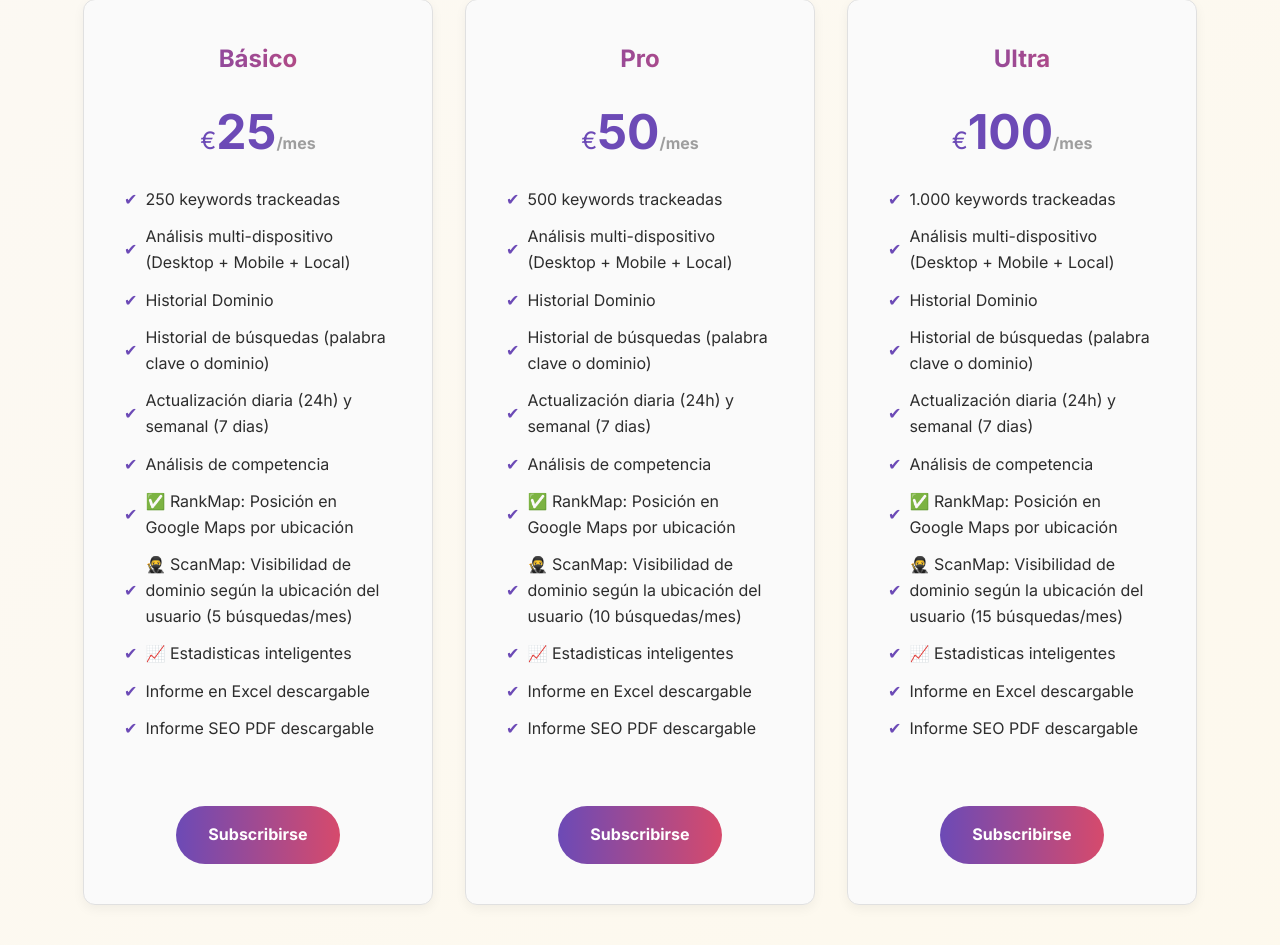
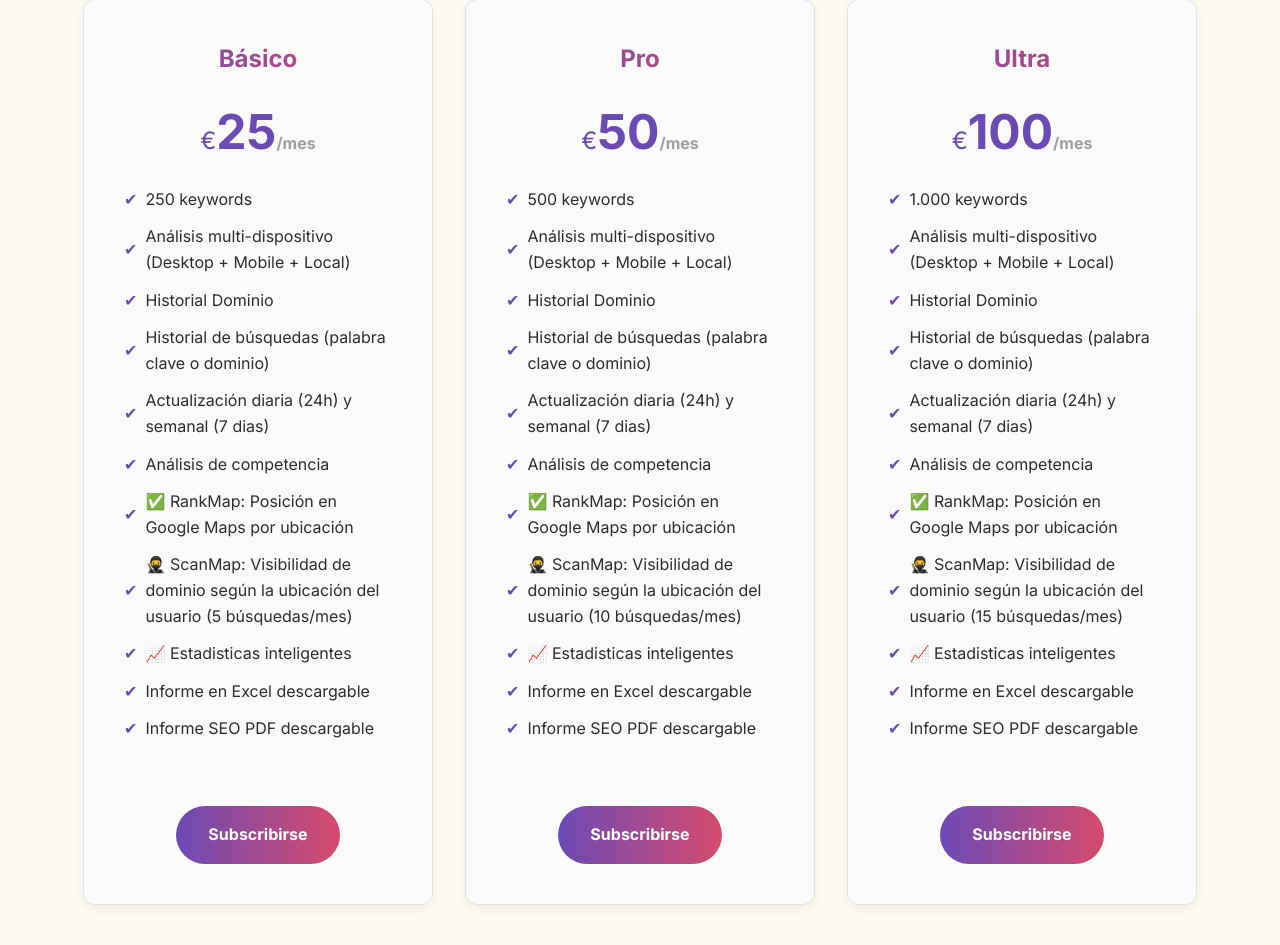
Before and after one commit to E2517/RANKU-SEO-NEXTJS-VERCEL, a Next.js app: page / in a window 1280 px wide. Shown: the part 5091-6036 px from the top of the page. Built offline with nearby package versions, Linux system fonts and the light colour scheme; no server answers; the database is empty.

Commit message:
remove trackeadas

```diff
--- a/app/page.tsx
+++ b/app/page.tsx
@@ -201,7 +201,7 @@ export default function Home() {
                 </div>
               </div>
               <ul className="card-features">
-                <li>250 keywords trackeadas</li>
+                <li>250 keywords</li>
                 <li>Análisis multi-dispositivo (Desktop + Mobile + Local)</li>
                 <li>Historial Dominio</li>
                 <li>Historial de búsquedas (palabra clave o dominio)</li>
@@ -225,7 +225,7 @@ export default function Home() {
                 </div>
               </div>
               <ul className="card-features">
-                <li>500 keywords trackeadas</li>
+                <li>500 keywords</li>
                 <li>Análisis multi-dispositivo (Desktop + Mobile + Local)</li>
                 <li>Historial Dominio</li>
                 <li>Historial de búsquedas (palabra clave o dominio)</li>
@@ -249,7 +249,7 @@ export default function Home() {
                 </div>
               </div>
               <ul className="card-features">
-                <li>1.000 keywords trackeadas</li>
+                <li>1.000 keywords</li>
                 <li>Análisis multi-dispositivo (Desktop + Mobile + Local)</li>
                 <li>Historial Dominio</li>
                 <li>Historial de búsquedas (palabra clave o dominio)</li>
--- a/src/components/dashboard/ProfileSection.tsx
+++ b/src/components/dashboard/ProfileSection.tsx
@@ -262,7 +262,7 @@ export default function ProfileSection() {
                     <h3>Básico</h3>
                     <div className={styles.planPrice}>€25<span className={styles.period}>/mes</span></div>
                     <ul>
-                        <li>250 keywords trackeadas</li>
+                        <li>250 keywords</li>
                         <li>Análisis multi-dispositivo (Desktop + Mobile + Local)</li>
                         <li>Historial Dominio</li>
                         <li>Historial de búsquedas (palabra clave o dominio)</li>
@@ -281,7 +281,7 @@ export default function ProfileSection() {
                     <h3>Pro</h3>
                     <div className={styles.planPrice}>€50<span className={styles.period}>/mes</span></div>
                     <ul>
-                        <li>500 keywords trackeadas</li>
+                        <li>500 keywords</li>
                         <li>Análisis multi-dispositivo (Desktop + Mobile + Local)</li>
                         <li>Historial Dominio</li>
                         <li>Historial de búsquedas (palabra clave o dominio)</li>
@@ -300,7 +300,7 @@ export default function ProfileSection() {
                     <h3>Ultra</h3>
                     <div className={styles.planPrice}>€100<span className={styles.period}>/mes</span></div>
                     <ul>
-                        <li>1.000 keywords trackeadas</li>
+                        <li>1.000 keywords</li>
                         <li>Análisis multi-dispositivo (Desktop + Mobile + Local)</li>
                         <li>Historial Dominio</li>
                         <li>Historial de búsquedas (palabra clave o dominio)</li>
```
